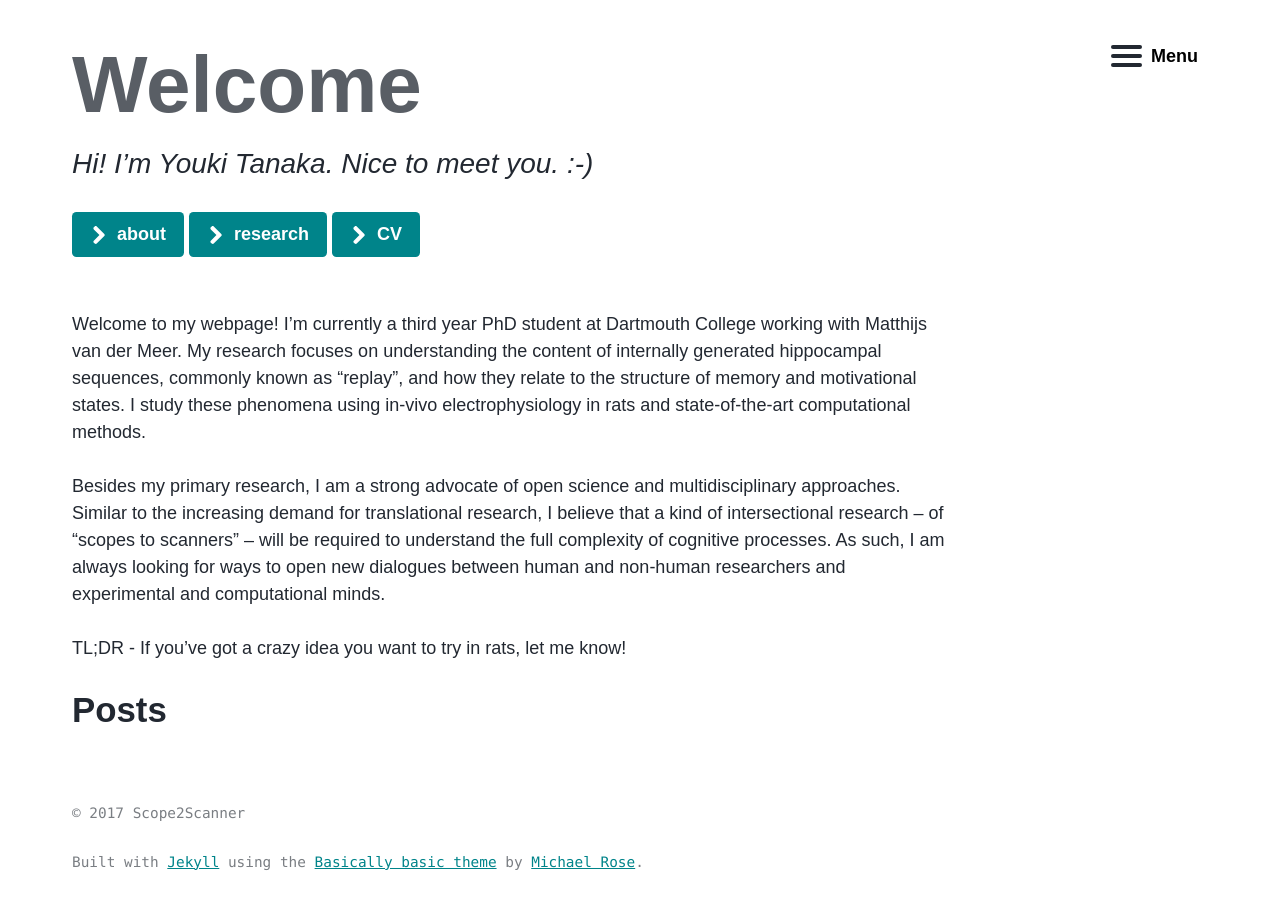
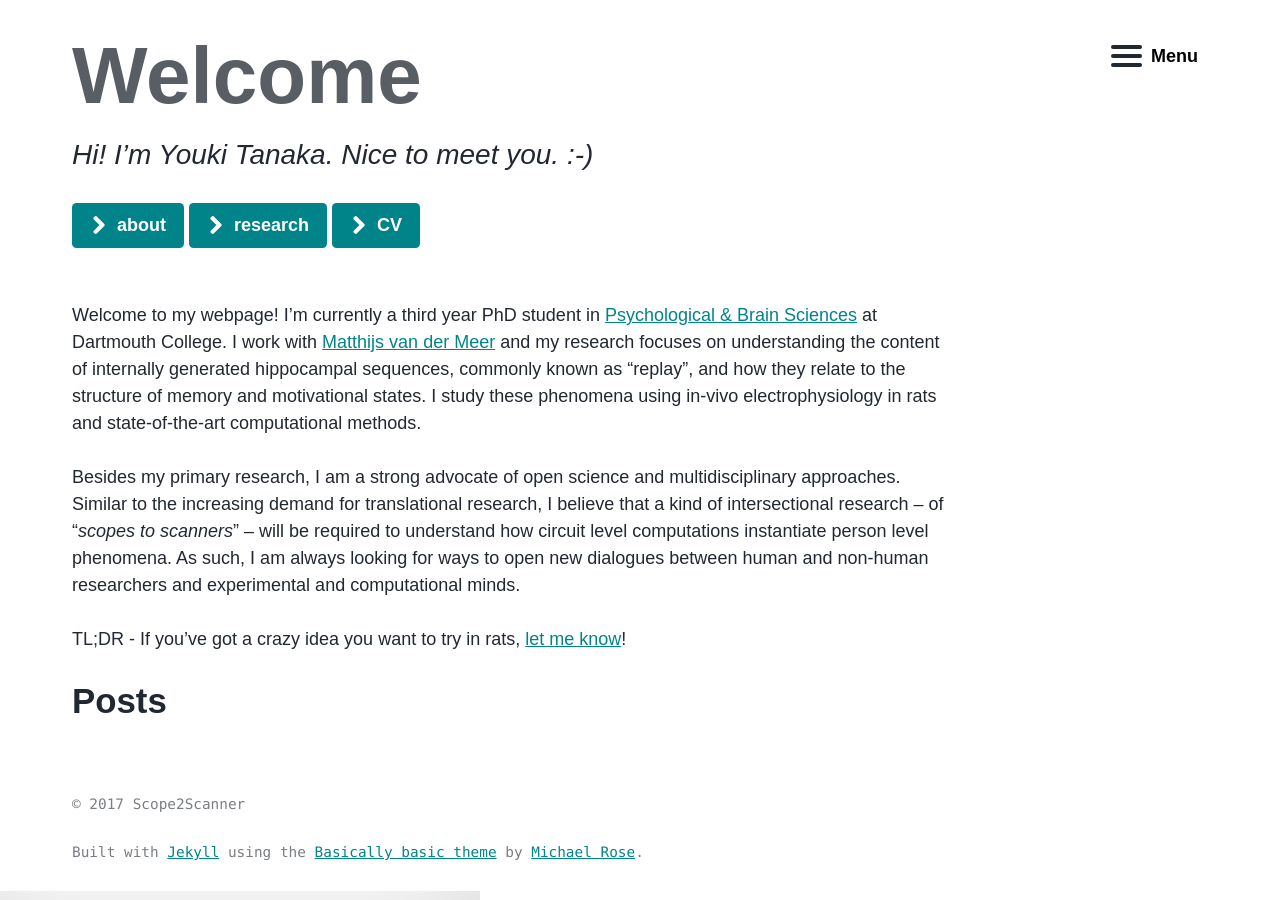
Before and after one commit to youkitan/youkitan.github.io, a Jekyll site: the page built from index.md, in a window 1280 px wide and 900 px high, scrolled down 628 px. Built offline with Jekyll 4.4.1, drawn with Linux system fonts in a browser that asks for light colours.

Commit message:
minor changes to pics and text

```diff
--- a/index.md
+++ b/index.md
@@ -19,8 +19,8 @@
     url: "cv.html"
 ---
 
-Welcome to my webpage! I'm currently a third year PhD student at Dartmouth College working with Matthijs van der Meer. My research focuses on understanding the content of internally generated hippocampal sequences, commonly known as "replay", and how they relate to the structure of memory and motivational states. I study these phenomena using in-vivo electrophysiology in rats and state-of-the-art computational methods.
+Welcome to my webpage! I'm currently a third year PhD student in [Psychological & Brain Sciences](http://pbs.dartmouth.edu) at Dartmouth College. I work with [Matthijs van der Meer](http://pbs.dartmouth.edu/people/matthijs-van-der-meer) and my research focuses on understanding the content of internally generated hippocampal sequences, commonly known as "replay", and how they relate to the structure of memory and motivational states. I study these phenomena using in-vivo electrophysiology in rats and state-of-the-art computational methods.
 
-Besides my primary research, I am a strong advocate of open science and multidisciplinary approaches. Similar to the increasing demand for translational research, I believe that a kind of intersectional research – of “scopes to scanners” – will be required to understand the full complexity of cognitive processes. As such, I am always looking for ways to open new dialogues between human and non-human researchers and experimental and computational minds.
+Besides my primary research, I am a strong advocate of open science and multidisciplinary approaches. Similar to the increasing demand for translational research, I believe that a kind of intersectional research – of “*scopes to scanners*” – will be required to understand how circuit level computations instantiate person level phenomena. As such, I am always looking for ways to open new dialogues between human and non-human researchers and experimental and computational minds.
 
-TL;DR - If you've got a crazy idea you want to try in rats, let me know!
+TL;DR - If you've got a crazy idea you want to try in rats, [let me know](mailto:youkitan.gr@dartmouth.edu)!
```
Also changed, not shown: other parts of index.md (+1 -1 lines), about.md (+2 -2 lines), assets/images/R106.png (added), assets/images/SWR.png (added), assets/images/profile.png, 6 other files.
